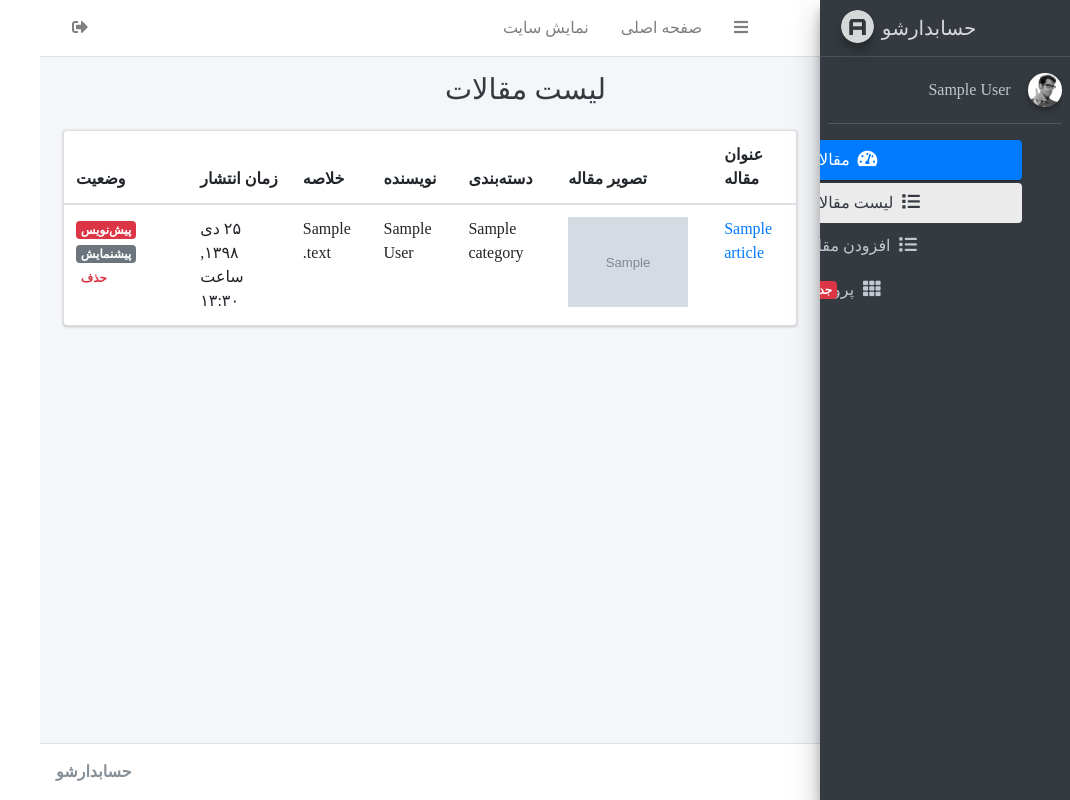
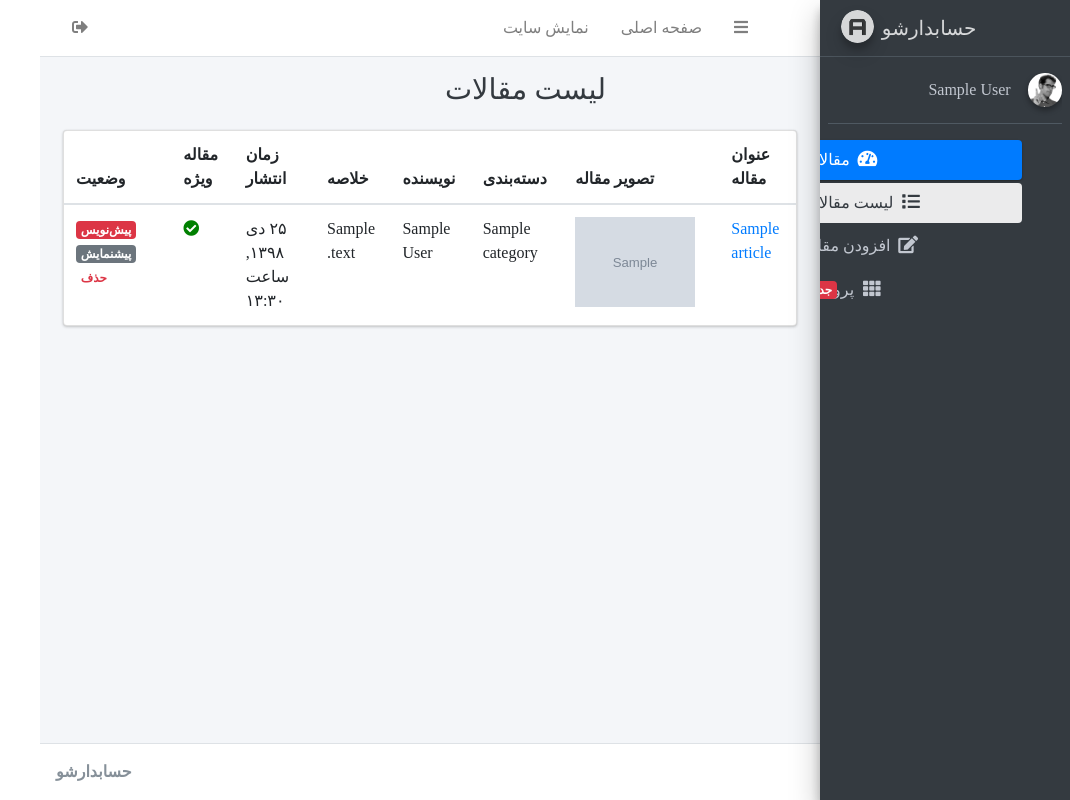
Before and after one commit to iMaHdI78/Hesabdar-Sho, a Django app: page /account/ in a window 1280 px wide. Shown: the whole page, without its empty margins (210-1280 px from the left). Run offline with Django 4.2, Linux system fonts and the light colour scheme; a user stored in the database is signed in; tables that the repository leaves empty hold one stand-in row (values such as "Sample post"); grey boxes marked "Sample" are stand-in pictures; some libraries are stand-ins or nearby versions; some web fonts are replaced.

Commit message:
Completion of special articles in exchange for a special subscription

```diff
--- a/account/mixins.py
+++ b/account/mixins.py
@@ -13,6 +13,7 @@
                 "description",
                 "thumbnail",
                 "publish",
+                "is_special",
                 "status"
 			]
 
@@ -23,6 +24,7 @@
                 "category",
                 "description",
                 "thumbnail",
+                "is_special",
                 "publish"
 			]
 
--- a/blog/admin.py
+++ b/blog/admin.py
@@ -58,6 +58,7 @@
 		'slug',
 		'author',
 		'jpublish',
+		'is_special',
 		'status',
 		'category_to_str',
 
--- a/blog/models.py
+++ b/blog/models.py
@@ -52,6 +52,7 @@
 	publish = models.DateTimeField(default=timezone.now , verbose_name = 'زمان انتشار')
 	created = models.DateTimeField(auto_now_add = True) #برای زمانی که مقاله کی ایجاد شده چه منتشر شود چه نشود
 	updated = models.DateTimeField(auto_now = True)#این برای زمانی هستش که نمایش می دهد کی ملاقه عوض شده
+	is_special = models.BooleanField(default=False , verbose_name='مقاله ی ویژه')
 	status = models.CharField(max_length=1,choices=STATUS_CHOICES , verbose_name = 'وضعیت')
 
 	class Meta:
--- a/blog/templatetags/base_tags.py
+++ b/blog/templatetags/base_tags.py
@@ -5,19 +5,22 @@
 
 @register.simple_tag
 def title():
-    return 'حسابدار شو'
+    return "حسابدارشو"
+
 
 @register.inclusion_tag("blog/partials/category_navbar.html")
 def category_navbar():
-    return {
-        'category': Category.objects.filter(status=True)
-    }
+	return {
+		"category": Category.objects.filter(status=True)
+	}
+
 
 @register.inclusion_tag("registration/partials/link.html")
-def link(request, link_name, content):
+def link(request, link_name, content, classes):
 	return {
 		"request": request,
 		"link_name": link_name,
 		"link": "account:{}".format(link_name),
 		"content": content,
+		"classes": classes,
 	}
--- a/templates/registration/article-create-update.html
+++ b/templates/registration/article-create-update.html
@@ -33,6 +33,7 @@
 			  {% if user.is_superuser %}
 			  	<div class="col-6">
 			        {{ form.author|as_crispy_field }}
+					{{ form.is_special|as_crispy_field }}
 			      </div>
 			      <div class="col-6">
 			        {{ form.status|as_crispy_field }}
--- a/templates/registration/home.html
+++ b/templates/registration/home.html
@@ -20,6 +20,7 @@
                         <th>نویسنده</th>
                         <th>خلاصه</th>
                         <th>زمان انتشار</th>
+                        <th>مقاله ویژه</th>
                         <th>وضعیت</th>
                       </tr>
                     </thead>
@@ -38,6 +39,13 @@
                           <td>{{article.author.get_full_name}}</td>
                           <td>{{article.description|striptags|truncatewords:"30"}}</td>
                           <td>{{article.jpublish}}</td>
+                          <td>
+                            {% if article.is_special %}
+                              <i class="fa fa-check-circle" style="color: green"></i>
+                            {% else %}
+                              <i class="fa fa-minus-circle" style="color: red"></i>
+                            {% endif %}
+                          </td>
                           <td>
                             {% if article.status == 'p' %}
                               <span class="badge badge-success">منتشرشده</span>
--- a/templates/registration/partials/link.html
+++ b/templates/registration/partials/link.html
@@ -4,6 +4,6 @@
 		active
 	{% endif %}"
 >
-  <i class="fa fa-list nav-icon"></i>
+  <i class="fa {{classes}} nav-icon"></i>
   <p>{{content}}</p>
 </a>
--- a/templates/registration/sidebar.html
+++ b/templates/registration/sidebar.html
@@ -37,10 +37,10 @@
             </a>
             <ul class="nav nav-treeview">
               <li class="nav-item">
-                {% link request 'home' 'لیست مقالات' %}
+                {% link request 'home' 'لیست مقالات' 'fa-list' %}
               </li>
               <li class="nav-item">
-                {% link request 'article-create' 'افزودن مقاله' %}
+                {% link request 'article-create' 'افزودن مقاله' 'fa-edit' %}
               </li>
             </ul>
           </li>
```
Also changed, not shown: templates/blog/article_detail.html (+9 -1 lines), blog/migrations/0011_article_is_special_alter_article_status.py (added).
